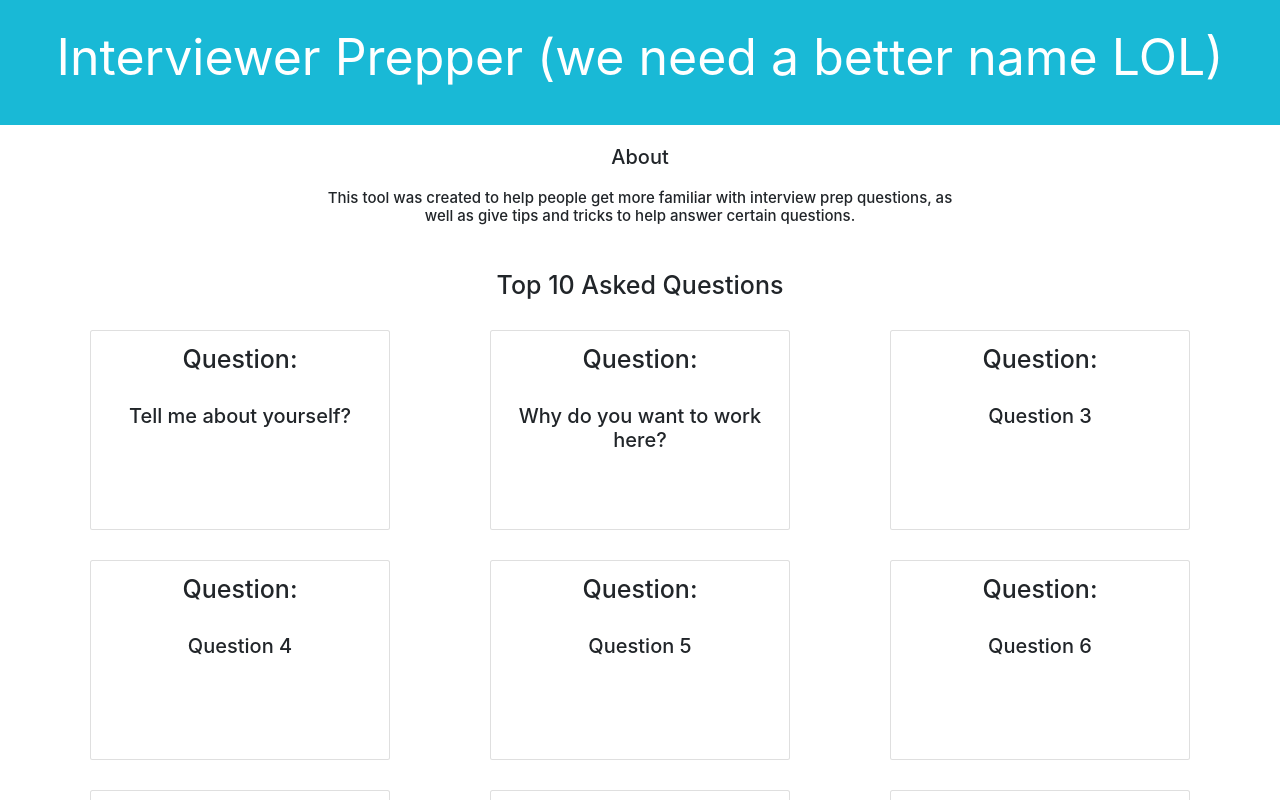
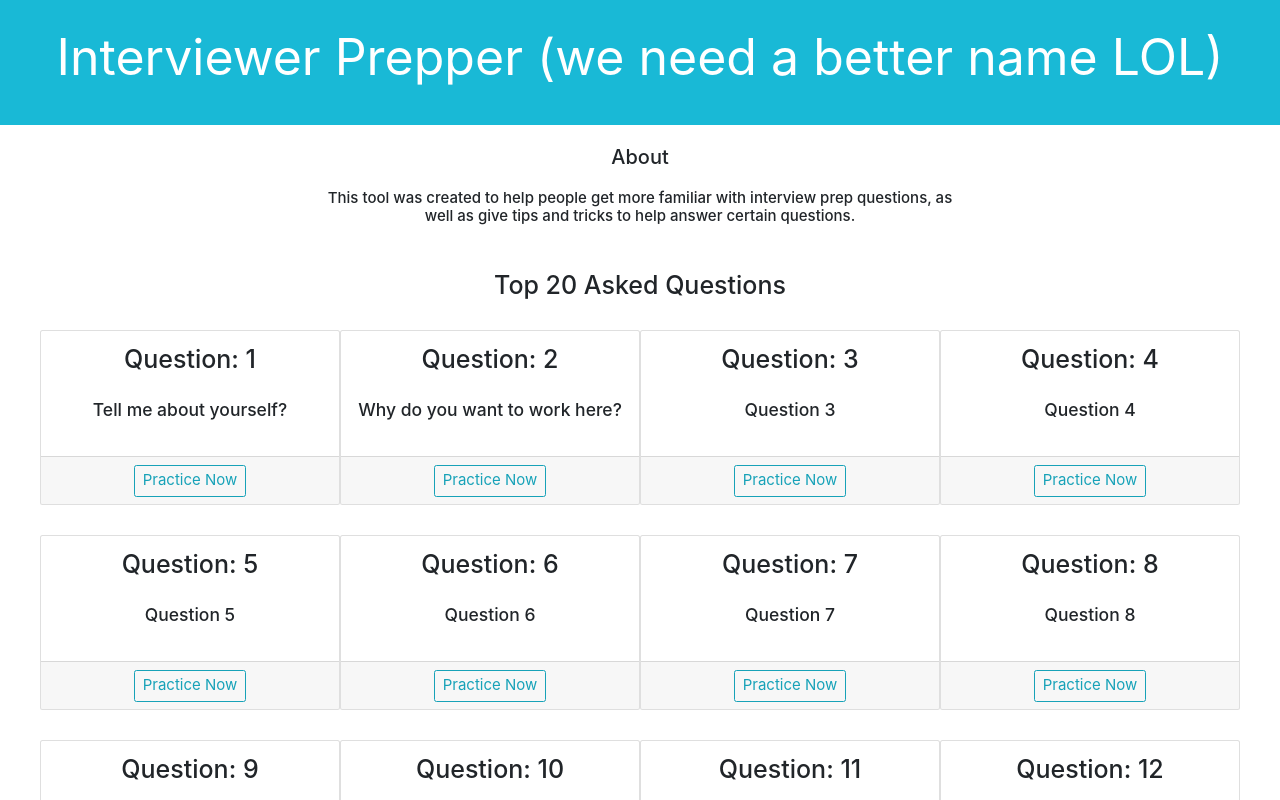
Before and after one commit to stanleysh/interview_preppy, a React (Create React App) app: page / in a window 1280 px wide. Shown: the top 800 px of the page. Built offline with nearby package versions, Linux system fonts and the light colour scheme.

Commit message:
added more css and figuring out modals

```diff
--- a/src/components/InterviewBoard/InterviewBoard.css
+++ b/src/components/InterviewBoard/InterviewBoard.css
@@ -6,7 +6,6 @@
     text-align: center;
     display: grid;
     margin: 0 40px;
-    grid-template-columns: 1fr 1fr 1fr;
-    grid-template-rows: 1fr 1fr 1fr;
+    grid-template-columns: 1fr 1fr 1fr 1fr;
     row-gap: 30px;
 }
--- a/src/components/InterviewBoard/InterviewBoard.jsx
+++ b/src/components/InterviewBoard/InterviewBoard.jsx
@@ -1,16 +1,16 @@
-import React from 'react';
+import React, { Component } from 'react';
 import './InterviewBoard.css';
 import InterviewCard from '../InterviewCard/InterviewCard';
 
-const numQuestions = [1,2,3,4,5,6,7,8,9,10]
+const numQuestions = [1,2,3,4,5,6,7,8,9,10,11,12,13,14,15,16,17,18,19,20]
 
 const InterviewBoard = (props) => (
     <div className = 'InterviewBoard'>
         <div className = 'title-card'>
-            <h1>Top 10 Asked Questions</h1>
+            <h1>Top 20 Asked Questions</h1>
         </div>
         <div className = 'InterviewBoard-grid'>
-            {numQuestions.map((num, idx) =>
+            {numQuestions.map(num =>
                 <InterviewCard
                 questionNum = {num}
                 />
--- a/src/components/InterviewCard/InterviewCard.css
+++ b/src/components/InterviewCard/InterviewCard.css
@@ -2,6 +2,16 @@
     justify-self: center;
 }
 
-.InterviewCard h2{
-    margin-top: 30px;
+.InterviewCards:hover {
+    -webkit-box-shadow: -1px 9px 40px -12px rgba(0,0,0,0,75);
+    -moz-box-shadow: -1px 9px 40px -12px rgba(0,0,0,0,75);
+    box-shadow: -1px 9px 40px -12px rgba(0,0,0,0,75);
 }
+
+.InterviewCard h3{
+    margin-top: 25px;
+}
+
+.practice {
+    font-size: 15px;
+}
--- a/src/components/InterviewCard/InterviewCard.jsx
+++ b/src/components/InterviewCard/InterviewCard.jsx
@@ -1,20 +1,31 @@
-import React from 'react';
+import React, { useState } from 'react';
 import './InterviewCard.css';
 import Card from 'react-bootstrap/Card';
+import Button from 'react-bootstrap/Button';
+
+function InterviewCards() {
+    const [show, setShow] = useState(false);
+
+    const questionDict = {1: 'Tell me about yourself?', 2: 'Why do you want to work here?', 3: 'Question 3', 4: 'Question 4', 5: 'Question 5', 6: 'Question 6', 7: 'Question 7', 8: 'Question 8', 9: 'Question 9', 10: 'Question 10', 11: 'Question 11', 12: 'Question 12', 13: 'Question 13', 14: 'Question 14', 15: 'Question 15', 16: 'Question 16', 17: 'Question 17', 18: 'Question 18', 19: 'Question 19', 20: 'Question 20'}
+
+
+}
 
 const questionDict = {1: 'Tell me about yourself?', 2: 'Why do you want to work here?', 3: 'Question 3', 4: 'Question 4', 5: 'Question 5', 6: 'Question 6', 7: 'Question 7', 8: 'Question 8', 9: 'Question 9', 10: 'Question 10'}
 
 
 const InterviewCard = (props) => (
     <div className='InterviewCard'>
-        <div className='first'>
-            <Card style={{ width: '300px', height: '200px'}}>
+        <div className={(props.questionNum) + 'card'}>
+            <Card style={{ width: '300px', height: '175px'}}>
                 <Card.Body>
-                    <h1>Question:</h1>
-                    <h2>
-                        {questionDict[props.questionNum]}
-                    </h2>
+<Card.Text><h1>Question: {props.questionNum}</h1>
+                    <h3>{questionDict[props.questionNum]}</h3>
+                    </Card.Text>
                 </Card.Body>
+                <Card.Footer>
+                    <Button variant="outline-info" className="practice">Practice Now</Button>
+                </Card.Footer>
             </Card>
         </div>
     </div>
```
